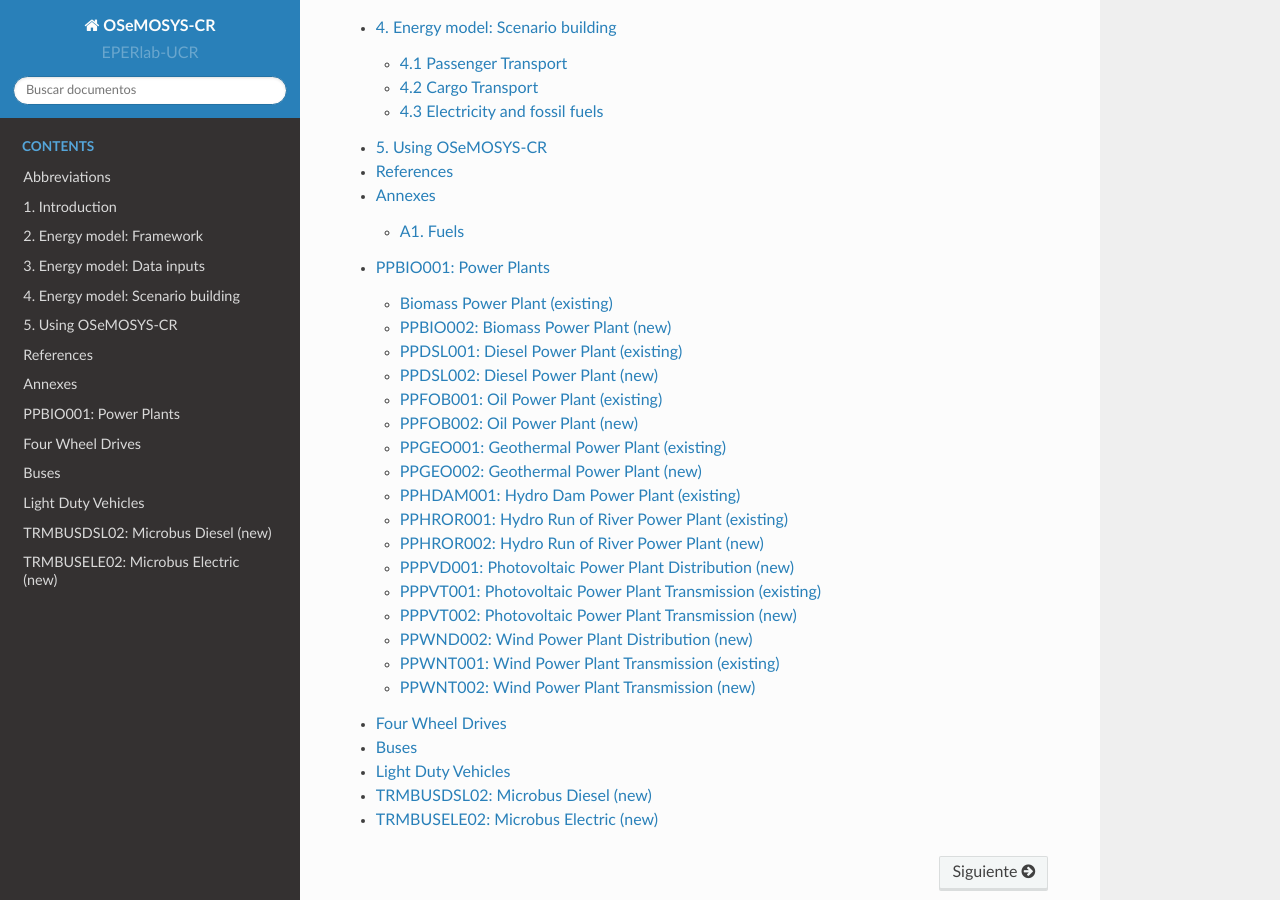
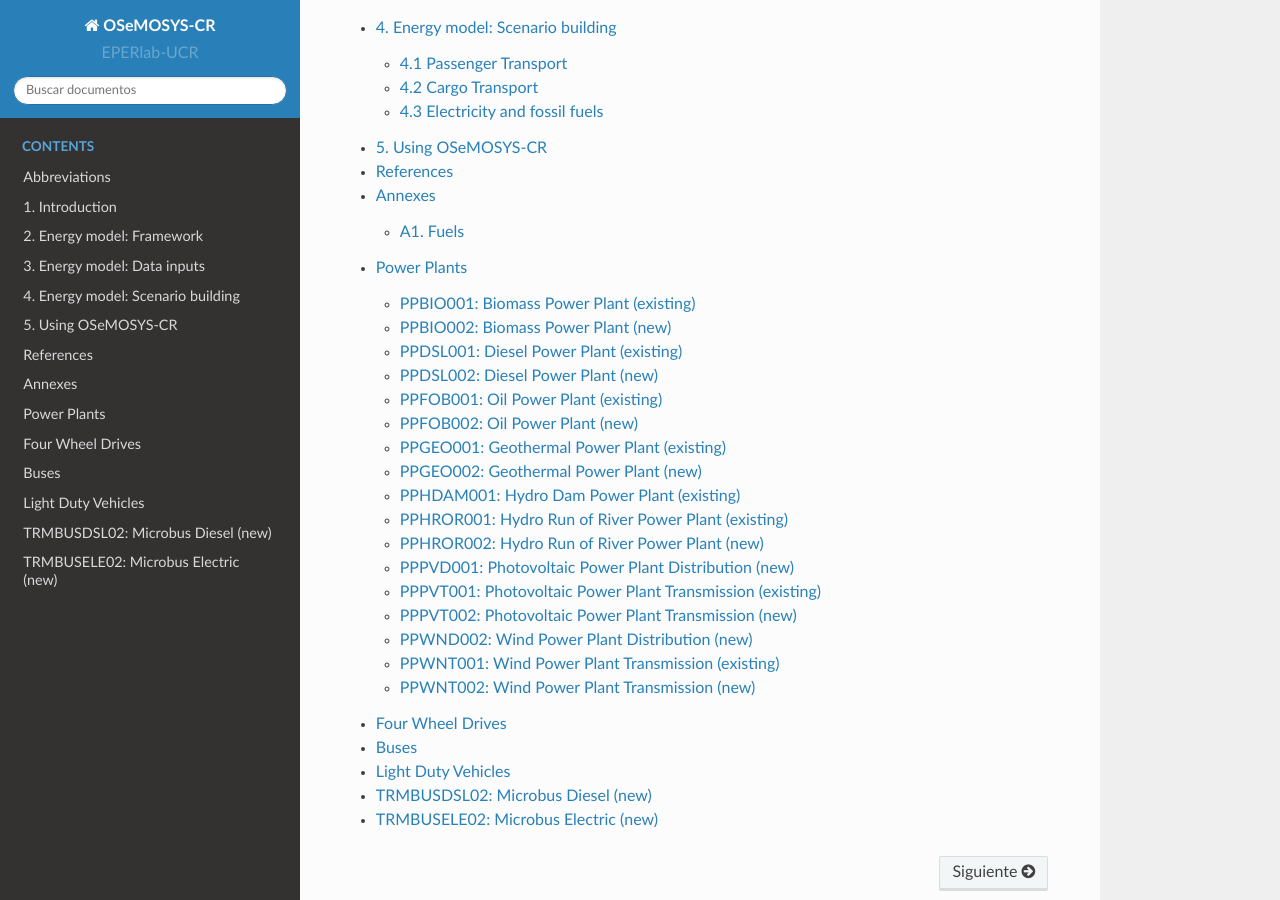
Before and after one commit to EPERLab/OSeMOSYS-CR, a Sphinx documentation site: the page built from docs/index.rst, in a window 1280 px wide and 900 px high, scrolled down 624 px. Built offline with Sphinx 7.4.7 and the Read the Docs theme 2.0.0, drawn with Linux system fonts in a browser that asks for light colours; formulas are drawn with MathJax 3.

Commit message:
Update Power_Plants.rst

```diff
--- a/docs/fichas/Power_Plants.rst
+++ b/docs/fichas/Power_Plants.rst
@@ -1,7 +1,7 @@
-PPBIO001: Power Plants
+Power Plants
 =======================================
 
-Biomass Power Plant (existing)
+PPBIO001: Biomass Power Plant (existing)
 +++++++++
 
 +-------------------------------------------------+-------+--------------+--------------+--------------+--------------+
```
